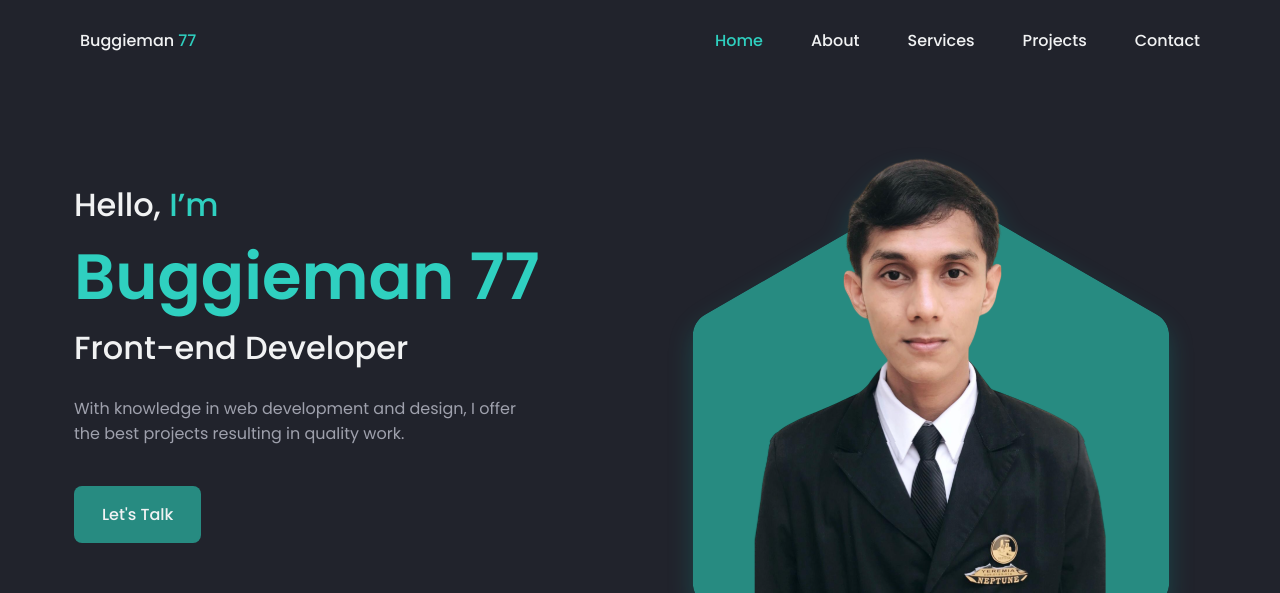
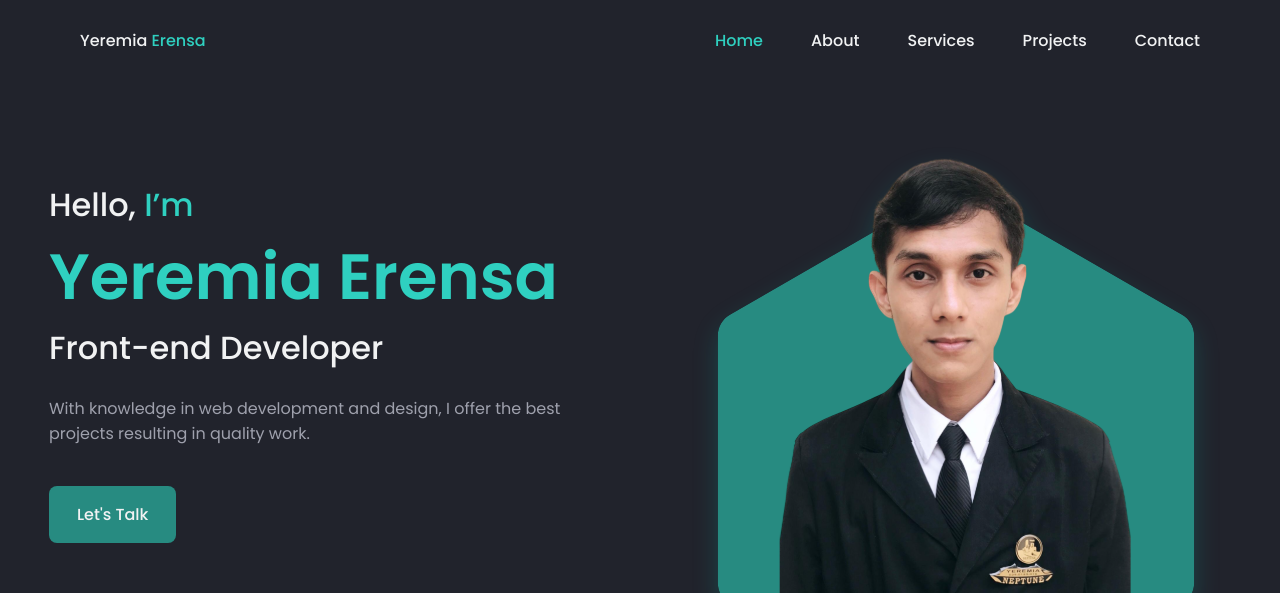
Before and after one commit to buggieman77/buggieman77.github.io, a website built with webpack: page src/template/index.html in a window 1280 px wide. Shown: the top 593 px of the page. Built offline with nearby package versions, Linux system fonts and the light colour scheme; some packages are replaced by stand-ins of ours.

Commit message:
restructure : change name

```diff
--- a/src/scss/modules/_breakpoints.scss
+++ b/src/scss/modules/_breakpoints.scss
@@ -201,7 +201,7 @@
   }
 
   .home__container {
-    grid-template-columns: 470px 550px;
+    grid-template-columns: 520px 550px;
     column-gap: 7rem;
     padding-block: 2rem 3rem;
   }
--- a/src/template/index.html
+++ b/src/template/index.html
@@ -3,13 +3,13 @@
   <head>
     <meta charset="UTF-8" />
     <meta name="viewport" content="width=device-width, initial-scale=1.0" />
-    <title>Buggieman77 - Portofolio</title>
+    <title>Yeremia Erensa - Portofolio</title>
   </head>
   <body>
     <!--==================== HEADER ====================-->
     <header class="header" id="header">
       <nav class="container nav">
-        <a href="#" class="nav__logo"> Buggieman <span>77</span> </a>
+        <a href="#" class="nav__logo"> Yeremia <span>Erensa</span> </a>
 
         <div class="nav__menu" id="nav-menu">
           <ul class="nav__list">
@@ -54,7 +54,7 @@
           <div class="home__content">
             <div class="home__data">
               <h3 class="home__subtitle">Hello, <span>I’m</span></h3>
-              <h1 class="home__title">Buggieman 77</h1>
+              <h1 class="home__title">Yeremia Erensa</h1>
               <h3 class="home__education">Front-end Developer</h3>
               <p class="home__description">
                 With knowledge in web development and design, I offer the best
@@ -469,7 +469,7 @@
     <footer class="footer">
       <div class="footer__container container grid">
         <div class="left">
-          <h1 class="footer__title">Buggieman <span>77</span></h1>
+          <h1 class="footer__title">Yeremia <span>Erensa</span></h1>
           <h2 class="footer__education">Front-end Developer</h2>
         </div>
 
@@ -492,7 +492,7 @@
         </div>
 
         <span class="footer__copy"
-          >&#169; Copyright Buggieman77. All rights reserved</span
+          >&#169; Copyright YeremiaErensa. All rights reserved</span
         >
       </div>
     </footer>
```
